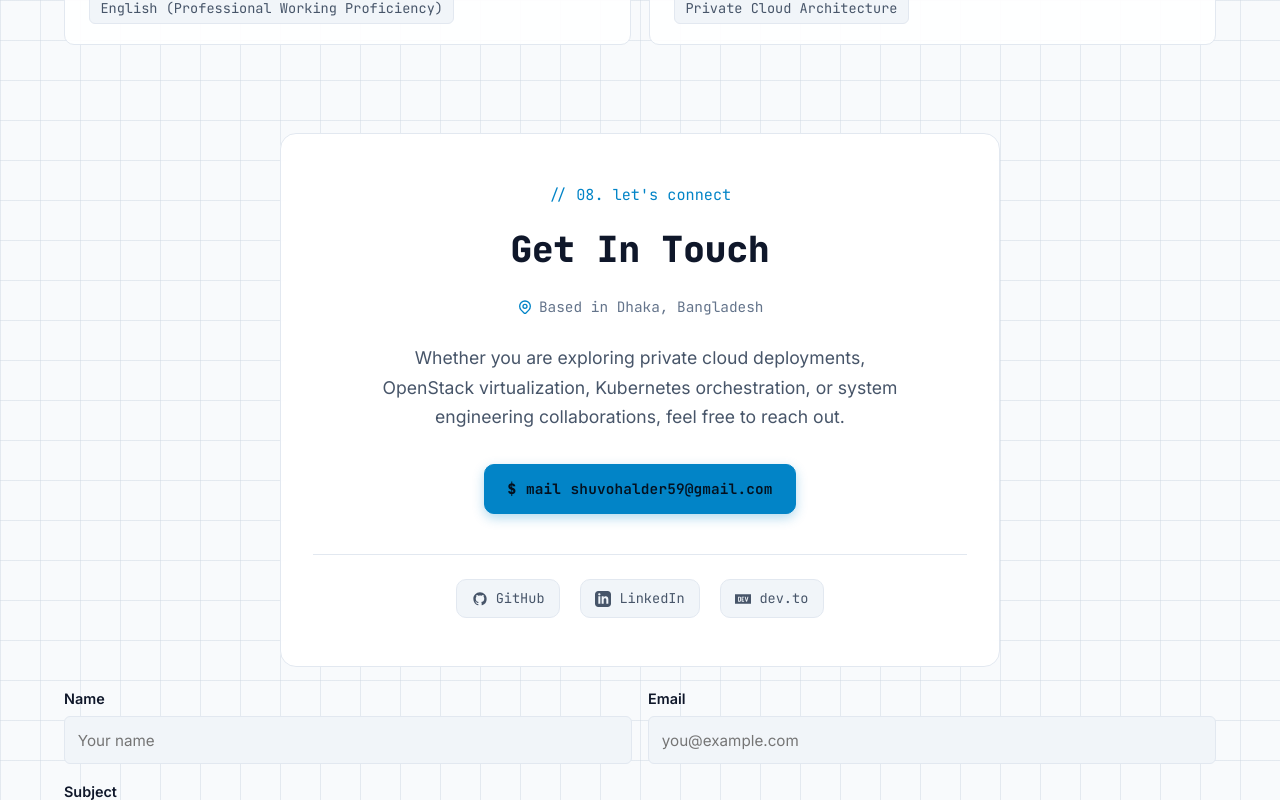
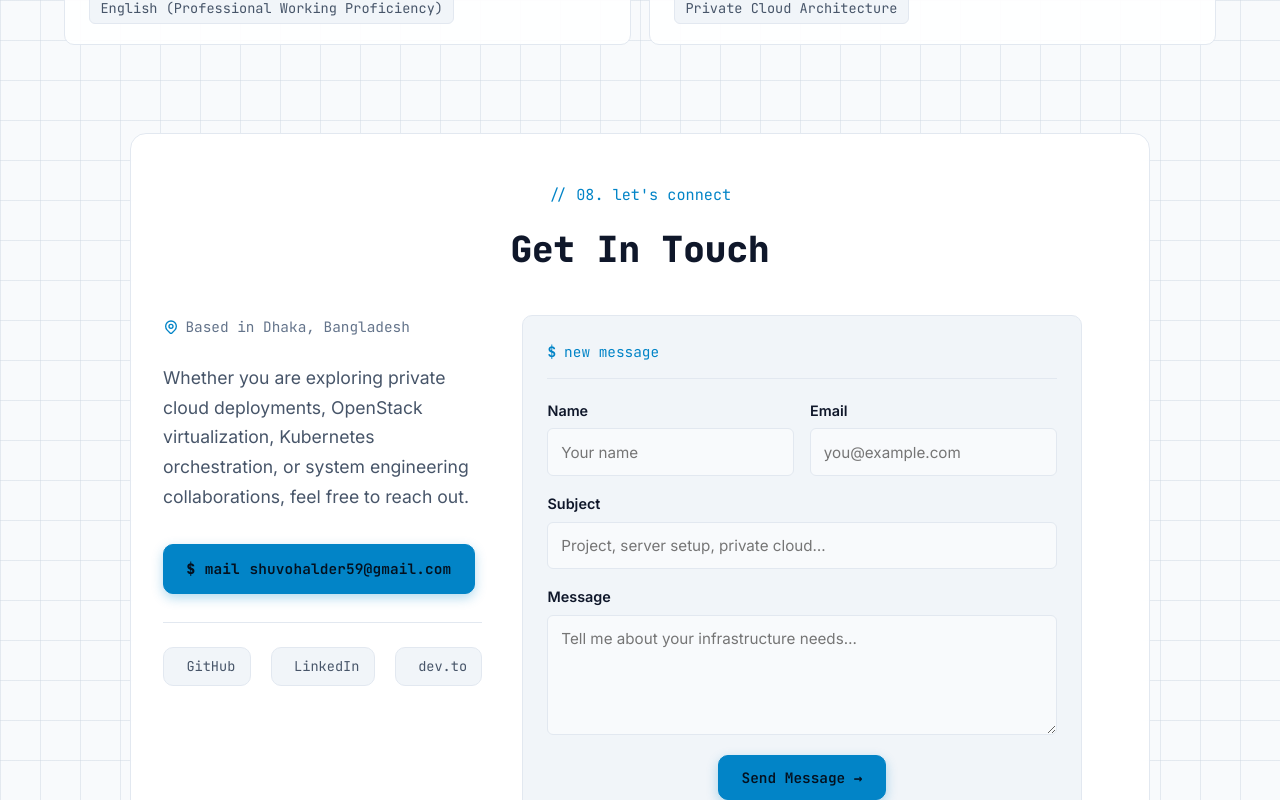
Before and after one commit to shuvo-halder/shuvo-halder.github.io, a Next.js app: page / in a window 1280 px wide. Shown: the part 7440-8240 px from the top of the page. Built offline with nearby package versions, Linux system fonts and the light colour scheme; no server answers; the database is empty.

Commit message:
Move contact form inside the // 08. let's connect section (two-column professional layout)

```diff
--- a/app/globals.css
+++ b/app/globals.css
@@ -3234,3 +3234,20 @@ a:hover {
     transition: none !important;
   }
 }
+
+/* Contact: form inside the // 08. let's connect section.
+   Professional two-column layout: connect info left, form card right.
+   Header (prompt + heading) stays centered; grid content is left-aligned. */
+.contact-wrapper { max-width: 1020px; }
+.contact-grid { display: grid; grid-template-columns: 0.9fr 1.1fr; gap: 2.5rem; margin-top: 2.25rem; text-align: left; align-items: start; }
+.contact-info .contact-text { margin-left: 0; margin-right: 0; }
+.contact-info .contact-actions { justify-content: flex-start; margin-bottom: 1.75rem; }
+.contact-info .social-links { justify-content: flex-start; }
+.contact-form-card { background: var(--bg-secondary); border: 1px solid var(--border-color); border-radius: var(--radius-md); padding: 1.5rem; }
+.contact-form-head { display: flex; align-items: center; gap: 0.5rem; font-family: var(--font-mono); font-size: 0.9rem; color: var(--accent); padding-bottom: 0.9rem; margin-bottom: 1.25rem; border-bottom: 1px solid var(--border-color); }
+.contact-form-card .form-grid { margin-top: 0; }
+.contact-form-card .form-field input, .contact-form-card .form-field textarea { background: var(--bg-primary); }
+.contact-form-card .contact-actions { margin-bottom: 0; margin-top: 1.25rem; }
+@media (max-width: 899px) {
+  .contact-grid { grid-template-columns: 1fr; gap: 2rem; }
+}
--- a/app/page.tsx
+++ b/app/page.tsx
@@ -583,7 +583,9 @@ export default async function HomePage() {
               Get In Touch
             </h2>
 
-            <div className="contact-location">
+            <div className="contact-grid">
+              <div className="contact-info">
+                <div className="contact-location">
               <svg
                 fill="none"
                 viewBox="0 0 24 24"
@@ -658,13 +660,19 @@ export default async function HomePage() {
                 </svg>
                 <span>dev.to</span>
               </a>
+              </div>
+            </div>
+
+            <div className="contact-form-card">
+              <div className="contact-form-head">
+                <span className="term-prompt-sym">$</span>
+                <span>new message</span>
+              </div>
+              <ContactForm />
             </div>
           </div>
-
-          {/* Contact form — intentional addition on the dynamic site: messages
-              land in the admin panel inbox. The static site has no form. */}
-          <ContactForm />
         </div>
+      </div>
       </section>
     </>
   );
--- a/components/ContactForm.tsx
+++ b/components/ContactForm.tsx
@@ -34,7 +34,7 @@ export default function ContactForm() {
   }
 
   return (
-    <form onSubmit={onSubmit}>
+    <form onSubmit={onSubmit} className="contact-form">
       <div className="form-grid">
         <div className="form-field">
           <label htmlFor="cf-name">Name</label>
```
Also changed, not shown: 1 other file (tests, documents, lock files or other folders).
